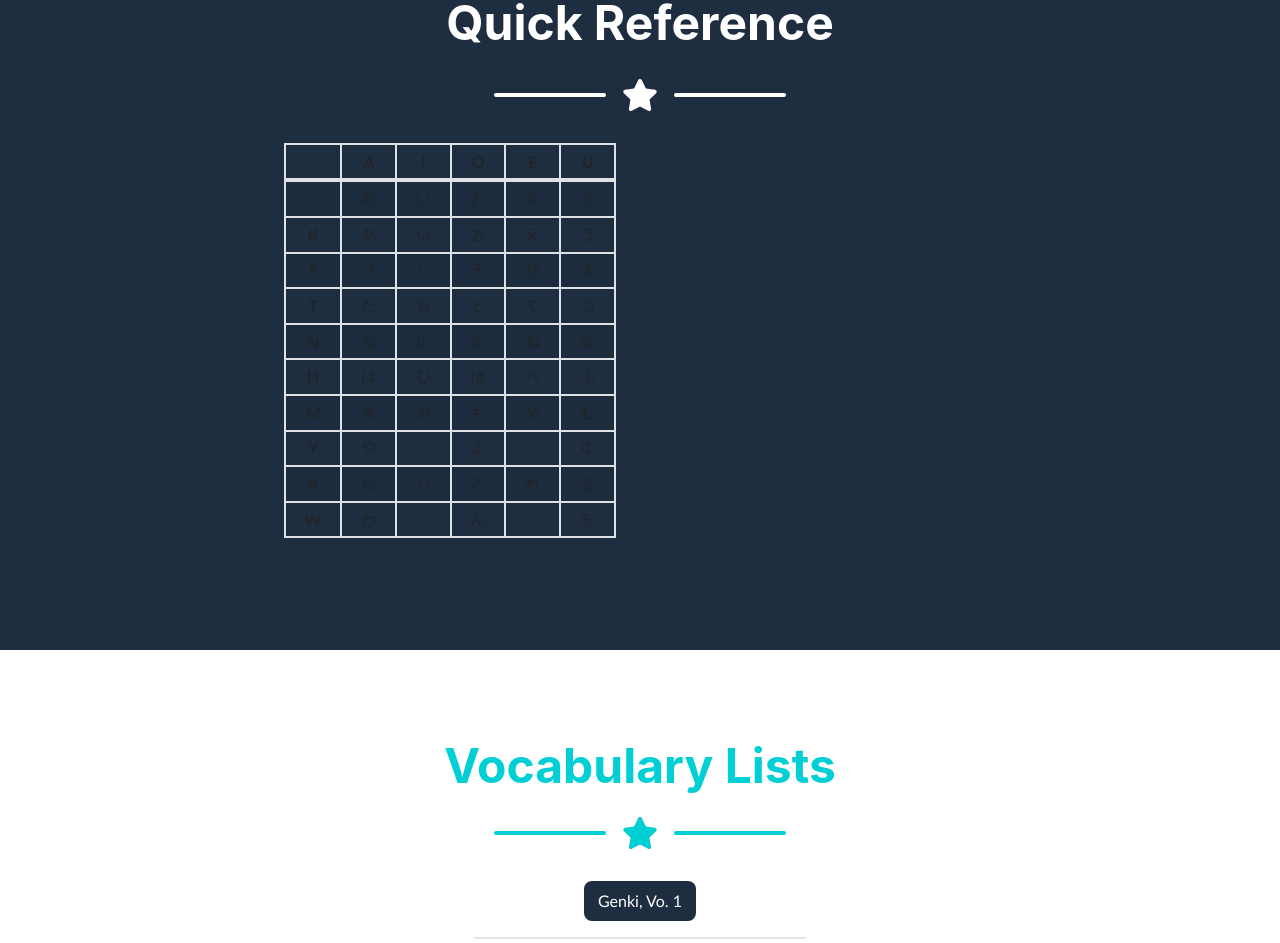
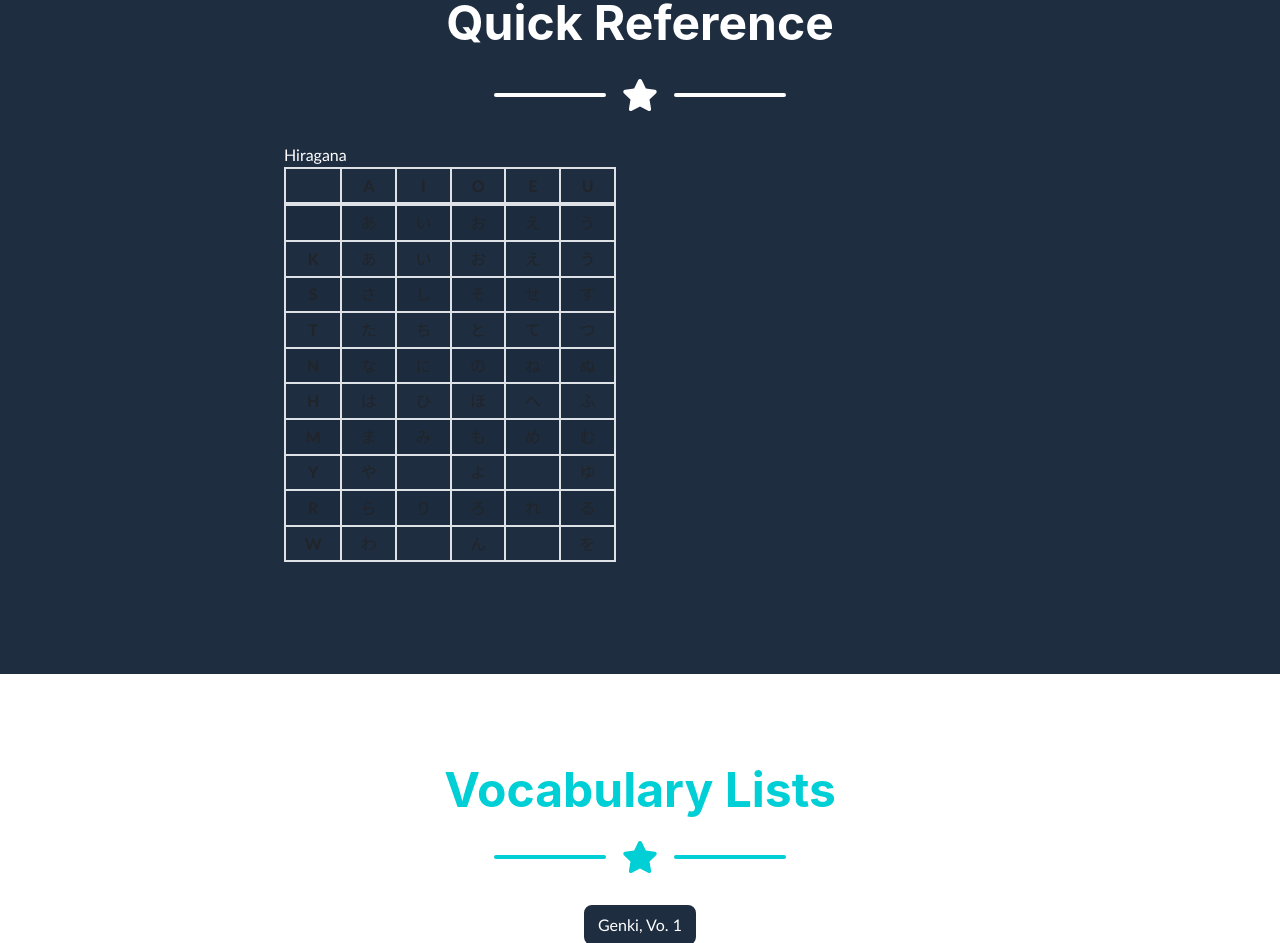
Before and after one commit to Rosalula23/NihonGo, a plain HTML site: page index.html in a window 1280 px wide. Shown: the part 1833-2776 px from the top of the page. Drawn offline with nearby package versions, Linux system fonts and the light colour scheme; a web font is replaced by a local one.

Commit message:
Update index.html

```diff
--- a/index.html
+++ b/index.html
@@ -127,6 +127,7 @@
                 <!-- About Section Content-->
                 <div class="row">
                     <div class="col-lg-4 ml-auto">
+                        <p class="pre-wrap masthead-subheading font-weight-light mb-0">Hiragana</p>
                        <table class="table table-bordered table-striped table-hover table-sm" >
                             <thead>
                                 <tr>
```
